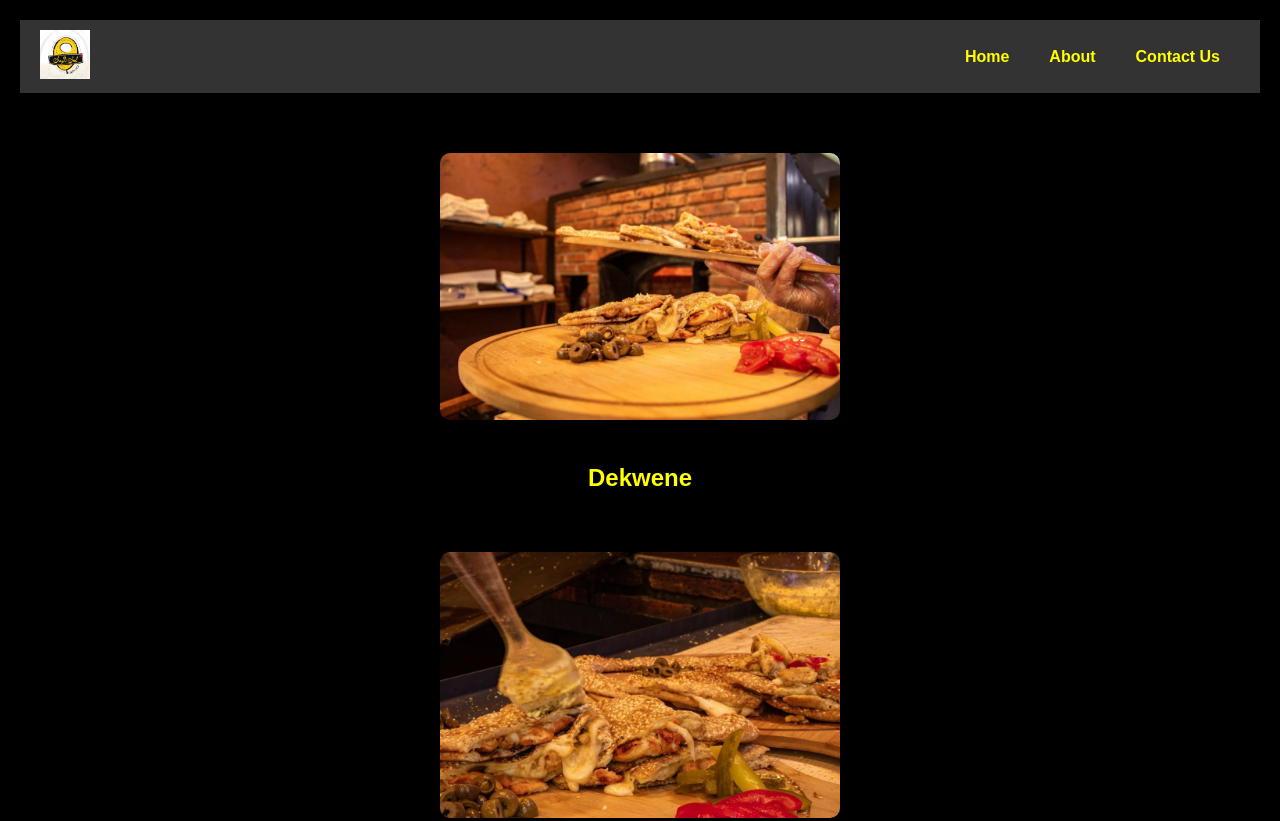
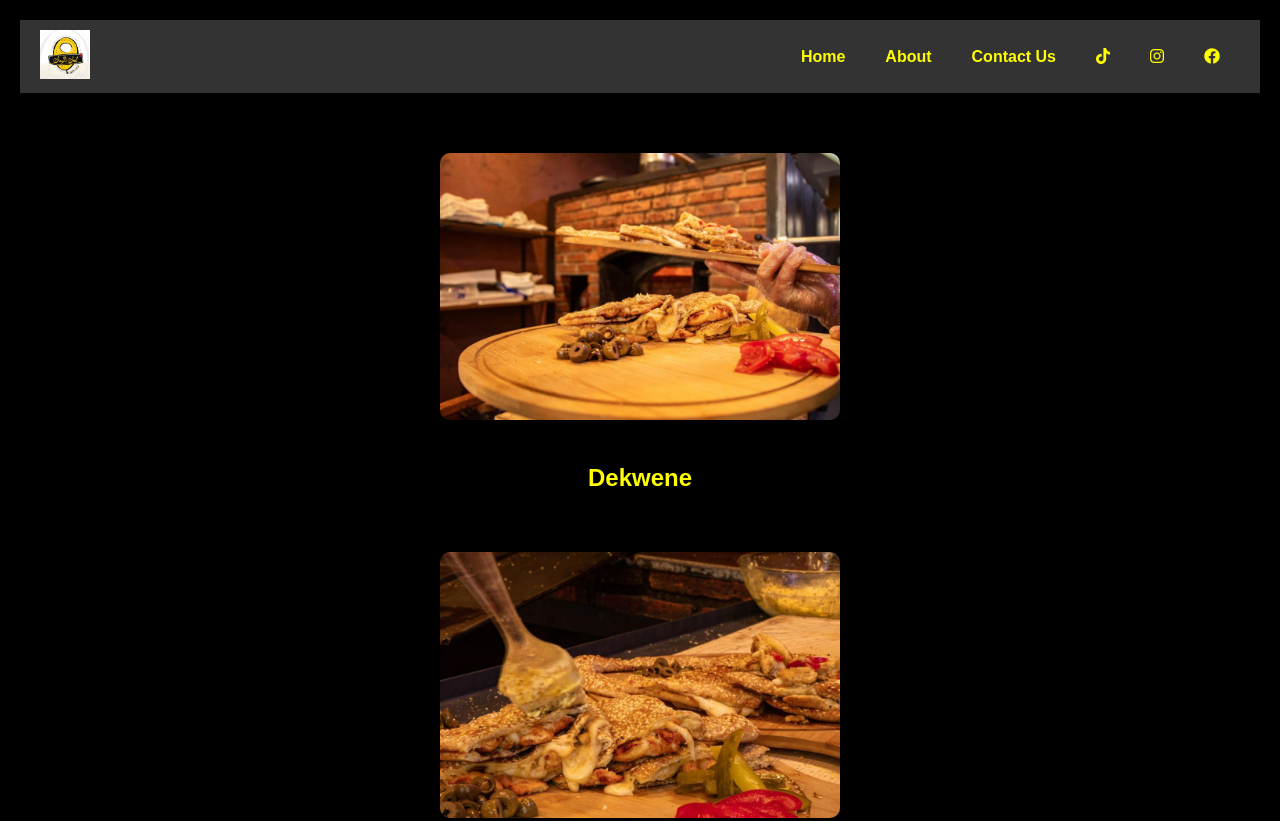
Before and after one commit to hussein449/kaak-beik, a plain HTML site: page index.html in a window 1280 px wide. Shown: the top 821 px of the page. Drawn offline with Linux system fonts and the light colour scheme; a small style sheet from the web is missing.

Commit message:
new icons

```diff
--- a/index.html
+++ b/index.html
@@ -1,13 +1,11 @@
-<!-- index.html -->
-
 <!DOCTYPE html>
 <html lang="en">
 
 <head>
     <meta charset="UTF-8">
     <meta name="viewport" content="width=device-width, initial-scale=1.0">
+    <link rel="stylesheet" href="https://cdnjs.cloudflare.com/ajax/libs/font-awesome/6.0.0/css/all.min.css" integrity="sha512-vh51H+IH+TTUqvTKkh+GQn4q8ZZCGRInS1aKfF5w1oC0u9KCaU3KOmCLGqB1L2q0zyzVXU5vN7ZtAi6Qk2aLjw==" crossorigin="anonymous" referrerpolicy="no-referrer" />
     <link rel="stylesheet" href="styles.css">
-
 </head>
 
 <body>
@@ -19,11 +17,15 @@
             </div>
 
             <ul>
-
                 <li><a href="index.html">Home</a></li>
                 <li><a href="about.html">About</a></li>
-
                 <li><a href="contact.html">Contact Us</a></li>
+                <!-- Add TikTok icon -->
+                <li><a href="#" target="_blank"><i class="fab fa-tiktok"></i></a></li>
+                <!-- Add Instagram icon -->
+                <li><a href="#" target="_blank"><i class="fab fa-instagram"></i></a></li>
+                <!-- Add Facebook icon -->
+                <li><a href="#" target="_blank"><i class="fab fa-facebook"></i></a></li>
             </ul>
         </nav>
     </header>
```
